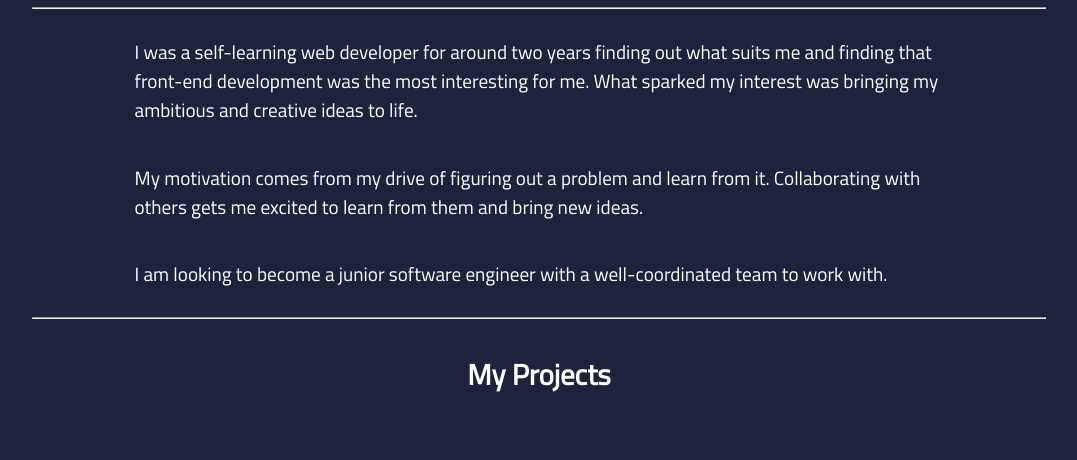
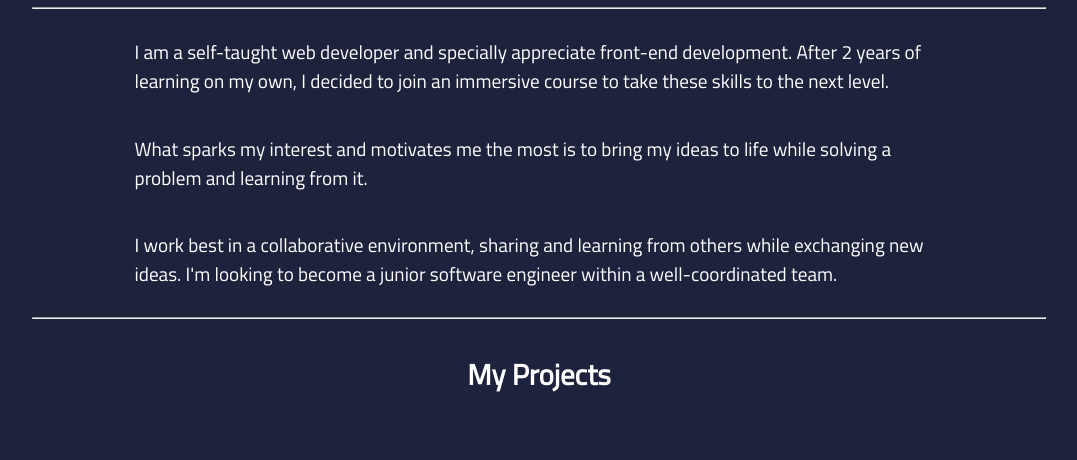
Before and after one commit to Olys6/personal-portfolio, a plain HTML site: page index.html in a window 1280 px wide. Shown: the part 672-1132 px from the top of the page, without its empty margins (101-1178 px from the left). Drawn offline with Linux system fonts and the light colour scheme.

Commit message:
changed the branding statement

```diff
--- a/index.html
+++ b/index.html
@@ -45,15 +45,16 @@
             <li class="moreAboutMeLi"><strong>I have a more detailed page about me <a class="aboutmeHereLink" href="html/aboutMe.html">here</a></strong></li>
         </ul> -->
         <p class="aboutMeDescription">
-        I was a self-learning web developer for around two years finding out what suits me and finding that front-end development was the most interesting for me.
-        What sparked my interest was bringing my ambitious and creative ideas to life.
+            I am a self-taught web developer and specially appreciate front-end development. After 2 years of learning on my own,
+            I decided to join an immersive course to take these skills to the next level.
         </p>
         <p class="aboutMeDescription">
-            My motivation comes from my drive of figuring out a problem and learn from it.
-            Collaborating with others gets me excited to learn from them and bring new ideas.
+            What sparks my interest and motivates me the most is to bring my ideas to life while solving a problem and learning from it.
         </p>
         <p class="aboutMeDescription">
-        I am looking to become a junior software engineer with a well-coordinated team to work with.
+            I work best in a collaborative environment,
+            sharing and learning from others while exchanging new ideas.
+            I'm looking to become a junior software engineer within a well-coordinated team.
         </p>
     </div>
     <hr />
```
